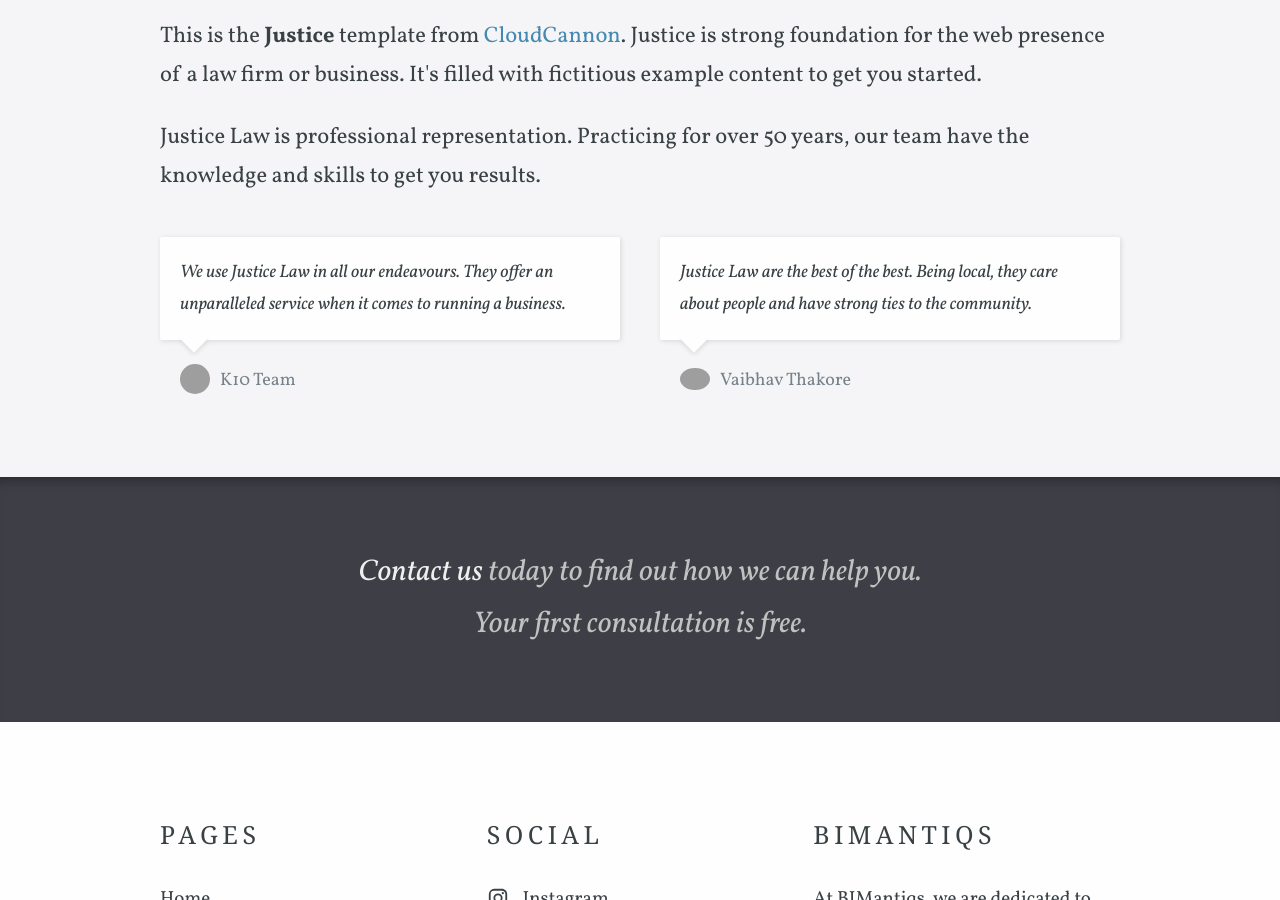
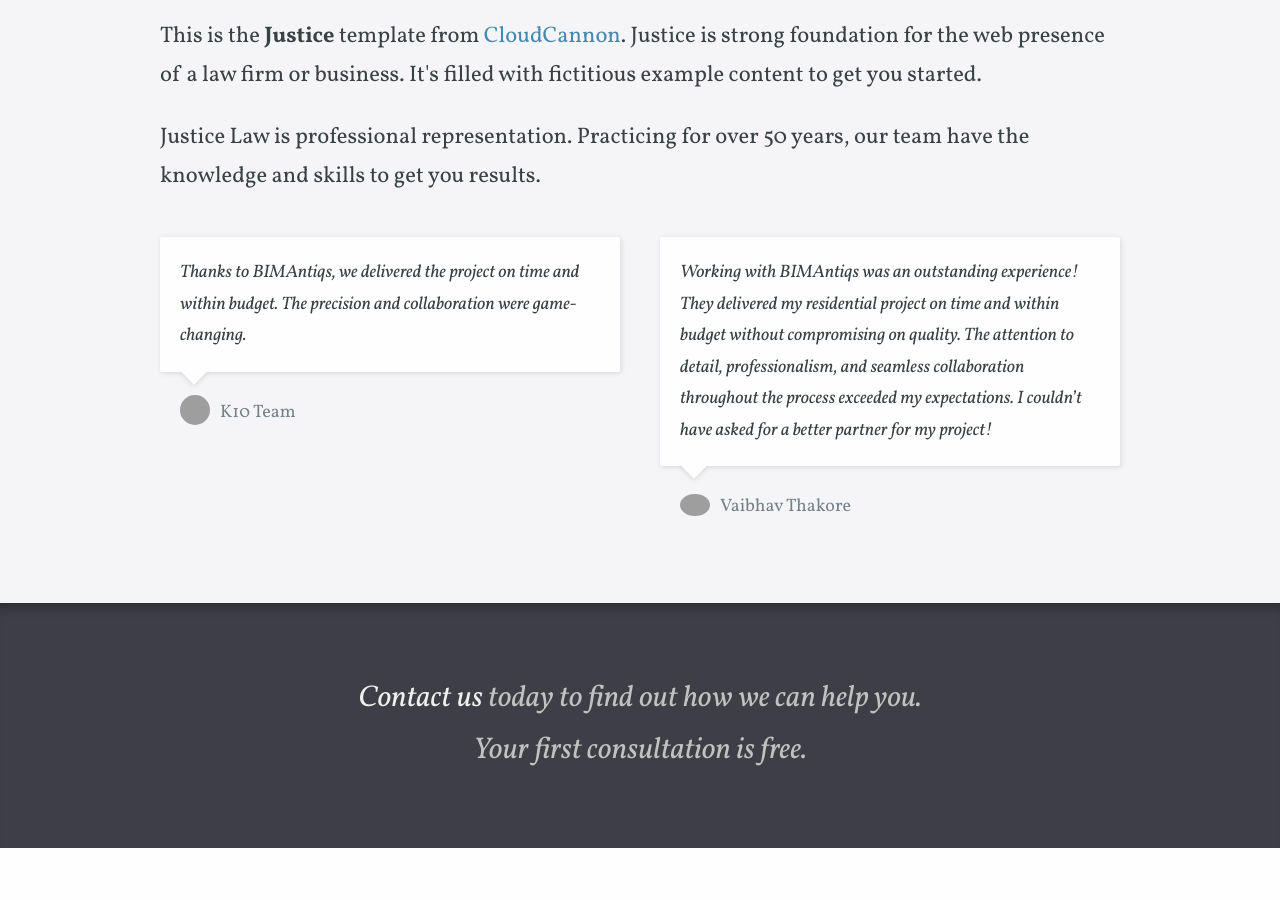
Before and after one commit to R-Madhav/BIMAntiqs.github.io, a Jekyll site: the page built from index.html, in a window 1280 px wide and 900 px high, scrolled down 806 px. Built offline with Jekyll 4.4.1, drawn with Linux system fonts in a browser that asks for light colours; some web fonts are replaced; grey boxes are pictures that could not be loaded.

Commit message:
Update index.html

```diff
--- a/index.html
+++ b/index.html
@@ -4,10 +4,10 @@
 background_image_path:
 large_header: true
 testimonials:
-  - message: We use Justice Law in all our endeavours. They offer an unparalleled service when it comes to running a business.
+  - message: Thanks to BIMAntiqs, we delivered the project on time and within budget. The precision and collaboration were game-changing.
     image: "https://placekitten.com/g/60/60?a=.png"
     name: K10 Team
-  - message: Justice Law are the best of the best. Being local, they care about people and have strong ties to the community.
+  - message: Working with BIMAntiqs was an outstanding experience! They delivered my residential project on time and within budget without compromising on quality. The attention to detail, professionalism, and seamless collaboration throughout the process exceeded my expectations. I couldn’t have asked for a better partner for my project!
     image: "https://www.fillmurray.com/60/60?a=.png"
     name: Vaibhav Thakore
 _options:
```
